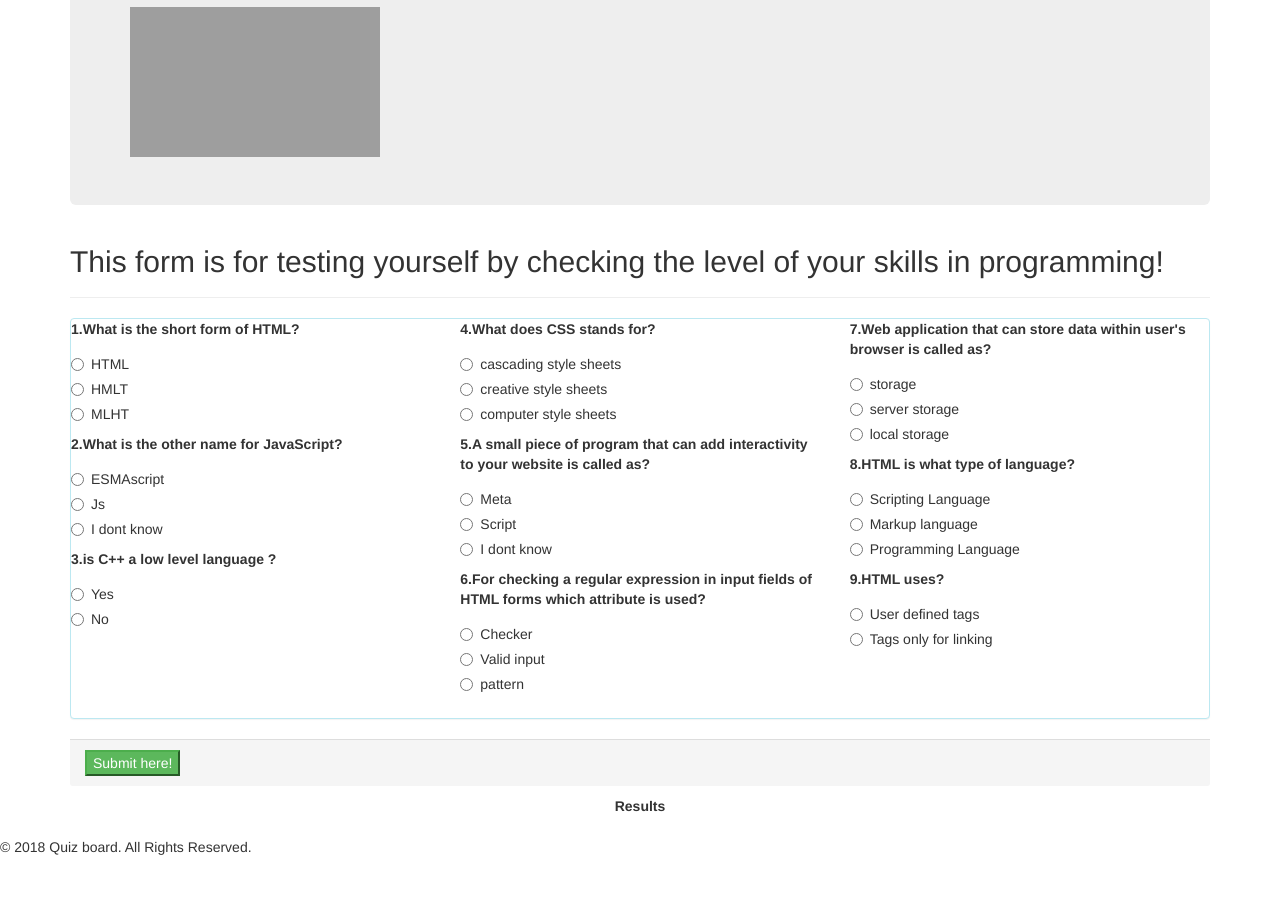
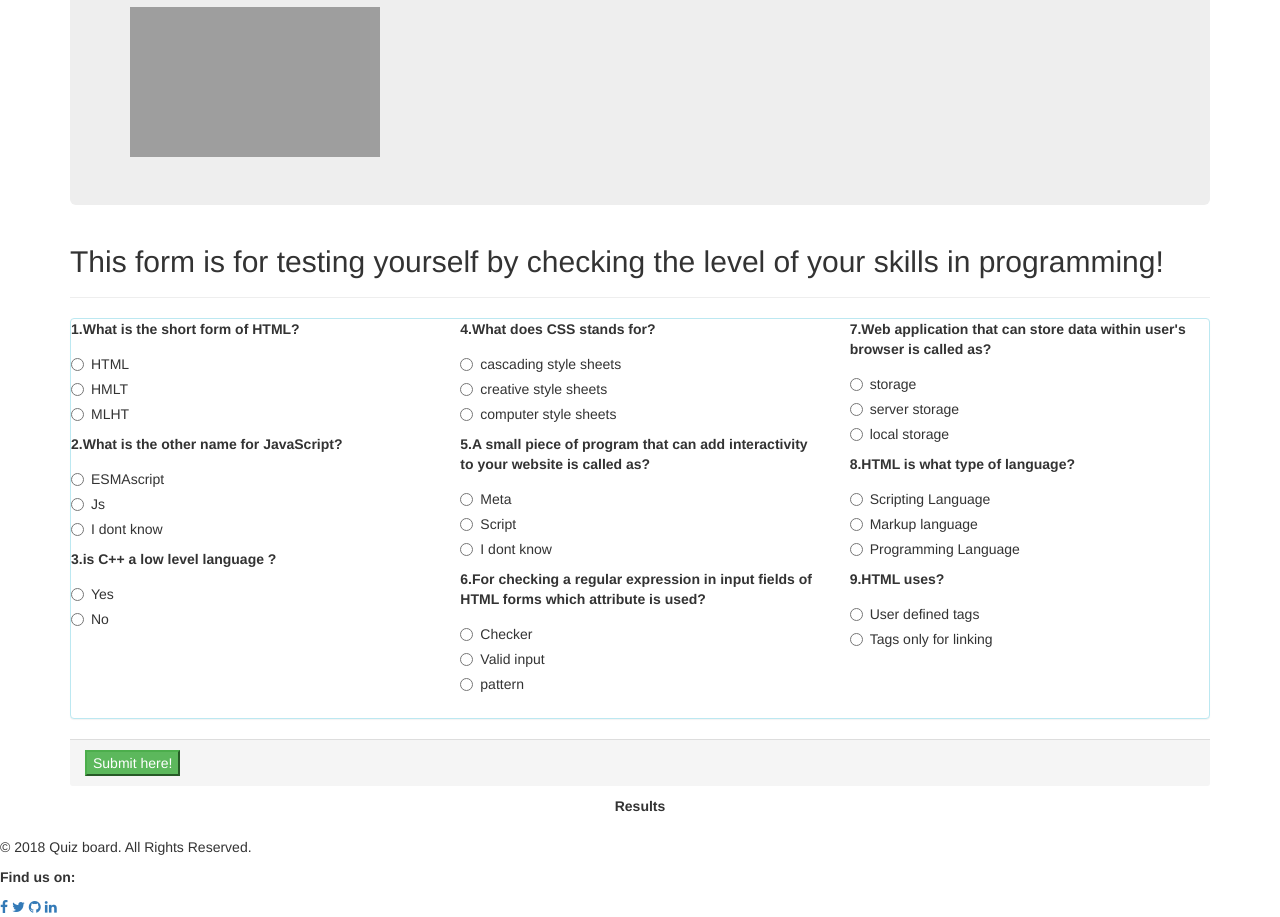
Before and after one commit to UMULISA12/Quiz-board, a plain HTML site: page index.html in a window 1280 px wide. Shown: the part 140-1057 px from the top of the page. Before the commit the page ends 1007 px from the top, so only its background shows below. Drawn offline with nearby package versions, Linux system fonts and the light colour scheme; grey boxes are pictures that could not be loaded; a script that the page names is missing.

Commit message:
adding social media icons

```diff
--- a/index.html
+++ b/index.html
@@ -188,3 +188,16 @@
 
     <footer class="fixed-bottom">
         <p> ©  2018 Quiz board. All Rights Reserved. </p>
+        <p><strong>Find us on:</strong> </p>
+        <a href="#" class="fa fa-facebook"></a>
+        <a href="#" class="fa fa-twitter"></a>
+        <a href="#" class="fa fa-github"></a>
+        <a href="#" class="fa fa-linkedin"></a>
+        </footer>
+      </div>
+      </div>
+
+
+    </div>
+    </body>
+    </html>
```
